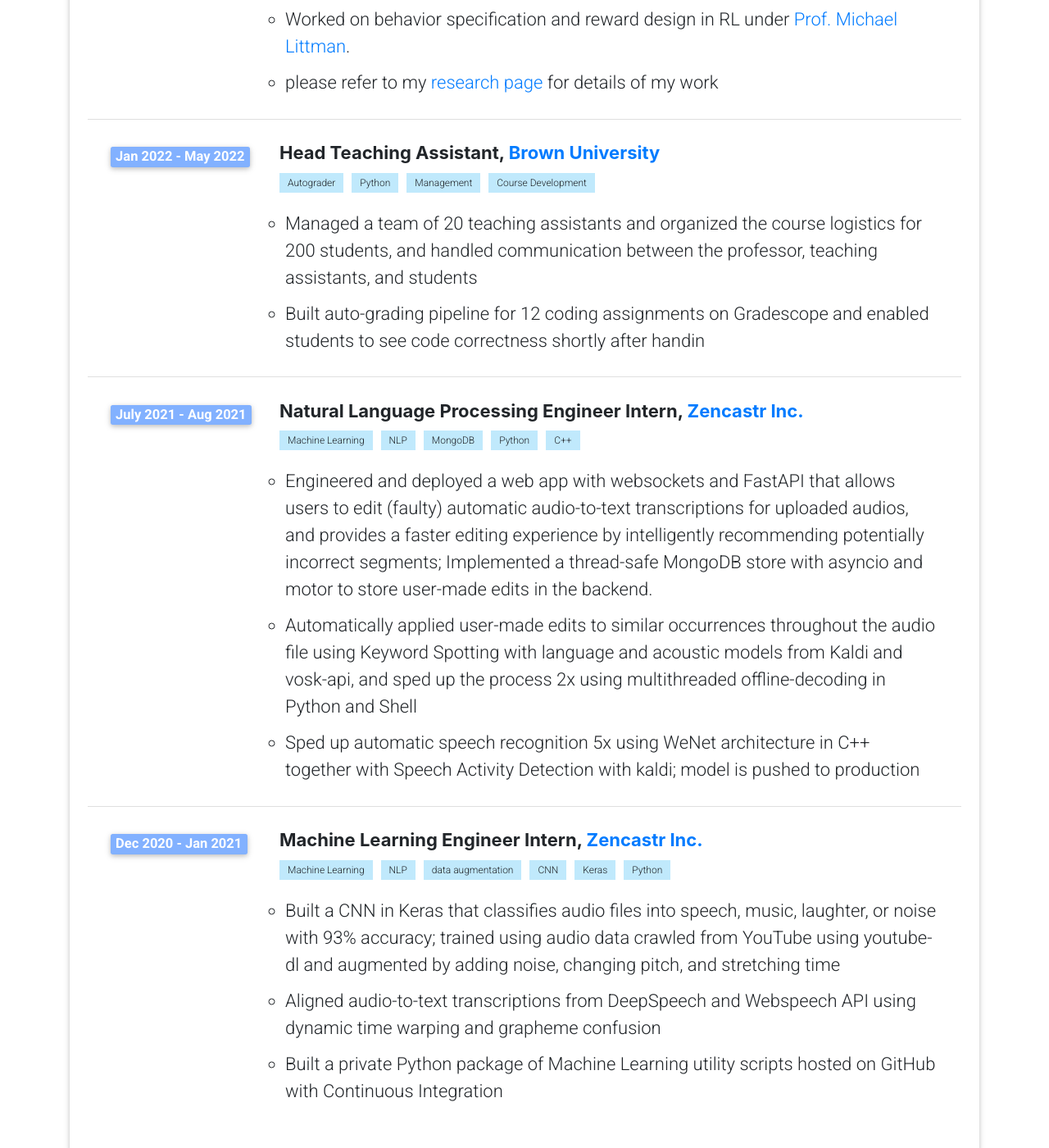
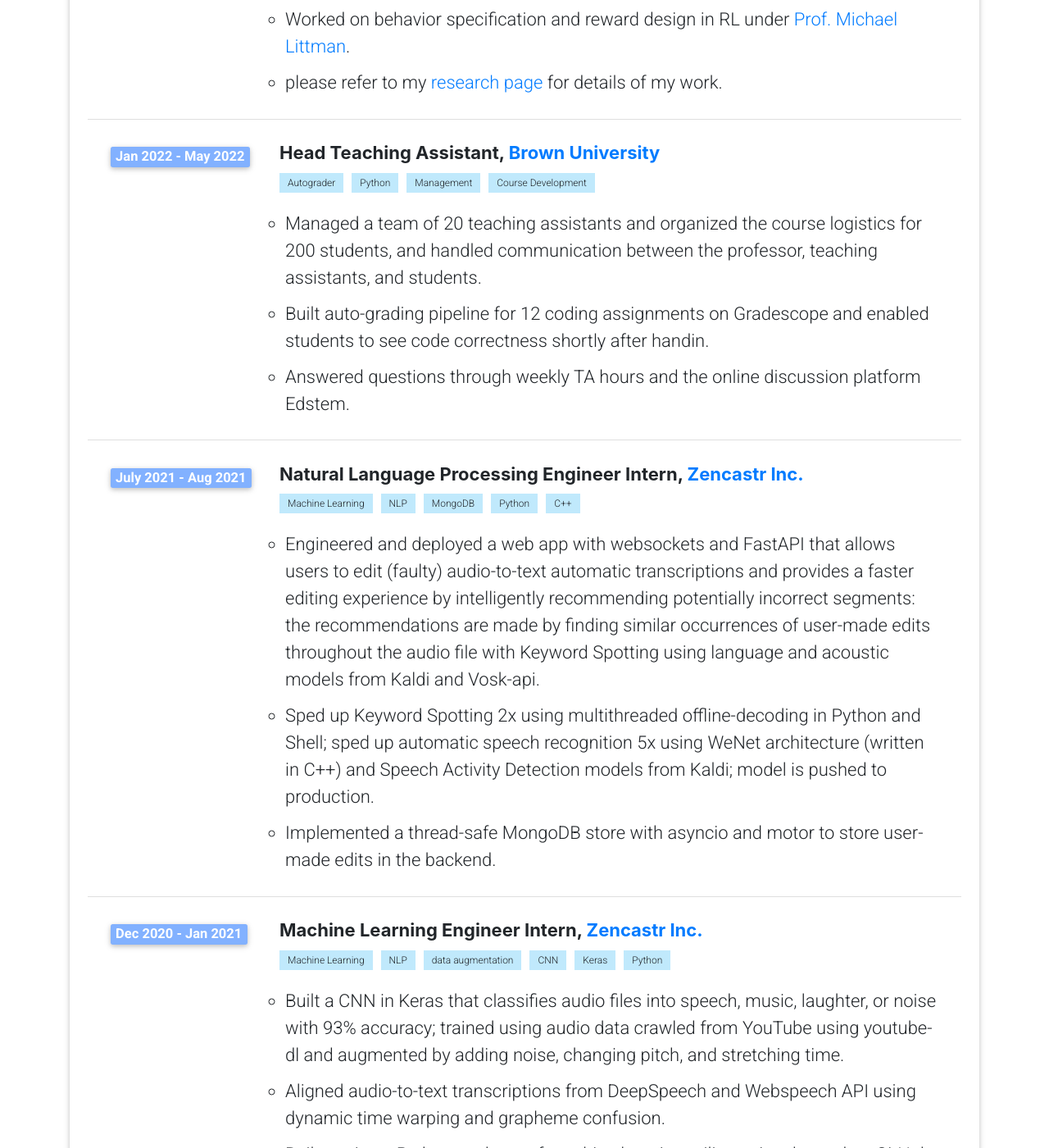
Before and after one commit to zhouzypaul/zhouzypaul.github.io, a Jekyll site: the page built from _pages/experience.html, in a window 1280 px wide and 1400 px high, scrolled down 1466 px. Shown: the whole window at 82% size. Built offline with Jekyll 4.4.1, drawn with Linux system fonts in a browser that asks for light colours; cached includes are drawn as plain includes; a style sheet for code colours, icons or effects is not loaded; some of the changed text lies outside the part shown.

Commit message:
update zencastr description in experience; update CV

```diff
--- a/_pages/experience.html
+++ b/_pages/experience.html
@@ -162,7 +162,7 @@ permalink: /experience/
                                       <span class="item">Worked on behavior specification and reward design in RL under <a href="https://www.littmania.com" target="_blank" rel="noopener noreferrer">Prof. Michael Littman</a>.</span>
                                   </li>
                                   <li>
-                                    <span class="item">please refer to my <a href="/research/" >research page</a> for details of my work</span>
+                                    <span class="item">please refer to my <a href="/research/" >research page</a> for details of my work.</span>
                                   </li>
                               </ul>
                           </div>
@@ -186,11 +186,14 @@ permalink: /experience/
                             </div>
                               <ul class="items">
                                   <li>
-                                      <span class="item">Managed a team of 20 teaching assistants and organized the course logistics for 200 students, and handled communication between the professor, teaching assistants, and students</span>
+                                      <span class="item">Managed a team of 20 teaching assistants and organized the course logistics for 200 students, and handled communication between the professor, teaching assistants, and students.</span>
                                   </li>
                                   <li>
-                                      <span class="item">Built auto-grading pipeline for 12 coding assignments on Gradescope and enabled students to see code correctness shortly after handin</span>
+                                      <span class="item">Built auto-grading pipeline for 12 coding assignments on Gradescope and enabled students to see code correctness shortly after handin.</span>
                                   </li>
+                                  <li>
+                                    <span class="item">Answered questions through weekly TA hours and the online discussion platform Edstem.</span>
+                                </li>
                               </ul>
                           </div>
                         </div>
@@ -214,13 +217,13 @@ permalink: /experience/
                             </div>
                               <ul class="items">
                                   <li>
-                                      <span class="item">Engineered and deployed a web app with websockets and FastAPI that allows users to edit (faulty) automatic audio-to-text transcriptions for uploaded audios, and provides a faster editing experience by intelligently recommending potentially incorrect segments; Implemented a thread-safe MongoDB store with asyncio and motor to store user-made edits in the backend.</span>
+                                      <span class="item">Engineered and deployed a web app with websockets and FastAPI that allows users to edit (faulty) audio-to-text automatic transcriptions and provides a faster editing experience by intelligently recommending potentially incorrect segments: the recommendations are made by finding similar occurrences of user-made edits throughout the audio file with Keyword Spotting using language and acoustic models from Kaldi and Vosk-api.</span>
                                   </li>
                                   <li>
-                                      <span class="item">Automatically applied user-made edits to similar occurrences throughout the audio file using Keyword Spotting with language and acoustic models from Kaldi and vosk-api, and sped up the process 2x using multithreaded offline-decoding in Python and Shell</span>
+                                      <span class="item">Sped up Keyword Spotting 2x using multithreaded offline-decoding in Python and Shell; sped up automatic speech recognition 5x using WeNet architecture (written in C++) and Speech Activity Detection models from Kaldi; model is pushed to production.</span>
                                   </li>
                                   <li>
-                                    <span class="item">Sped up automatic speech recognition 5x using WeNet architecture in C++ together with Speech Activity Detection with kaldi; model is pushed to production</span>
+                                    <span class="item"> Implemented a thread-safe MongoDB store with asyncio and motor to store user-made edits in the backend.</span>
                                 </li>
                               </ul>
                           </div>
@@ -246,13 +249,13 @@ permalink: /experience/
                             </div>
                               <ul class="items">
                                   <li>
-                                      <span class="item">Built a CNN in Keras that classifies audio files into speech, music, laughter, or noise with 93% accuracy; trained using audio data crawled from YouTube using youtube-dl and augmented by adding noise, changing pitch, and stretching time</span>
+                                      <span class="item">Built a CNN in Keras that classifies audio files into speech, music, laughter, or noise with 93% accuracy; trained using audio data crawled from YouTube using youtube-dl and augmented by adding noise, changing pitch, and stretching time.</span>
                                   </li>
                                   <li>
-                                      <span class="item">Aligned audio-to-text transcriptions from DeepSpeech and Webspeech API using dynamic time warping and grapheme confusion</span>
+                                      <span class="item">Aligned audio-to-text transcriptions from DeepSpeech and Webspeech API using dynamic time warping and grapheme confusion.</span>
                                   </li>
                                   <li>
-                                    <span class="item">Built a private Python package of Machine Learning utility scripts hosted on GitHub with Continuous Integration</span>
+                                    <span class="item">Built a private Python package of machine learning utility scripts hosted on GitHub with Continuous Integration.</span>
                                 </li>
                               </ul>
                           </div>
```
Also changed, not shown: 1 other file.
